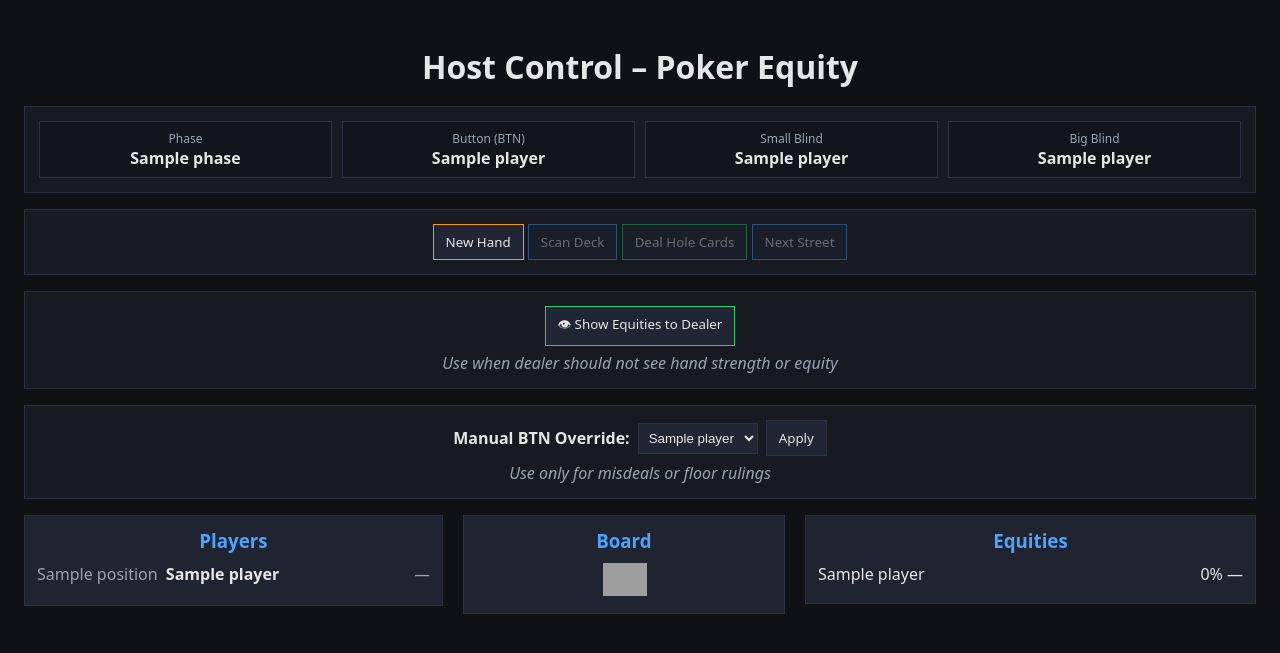
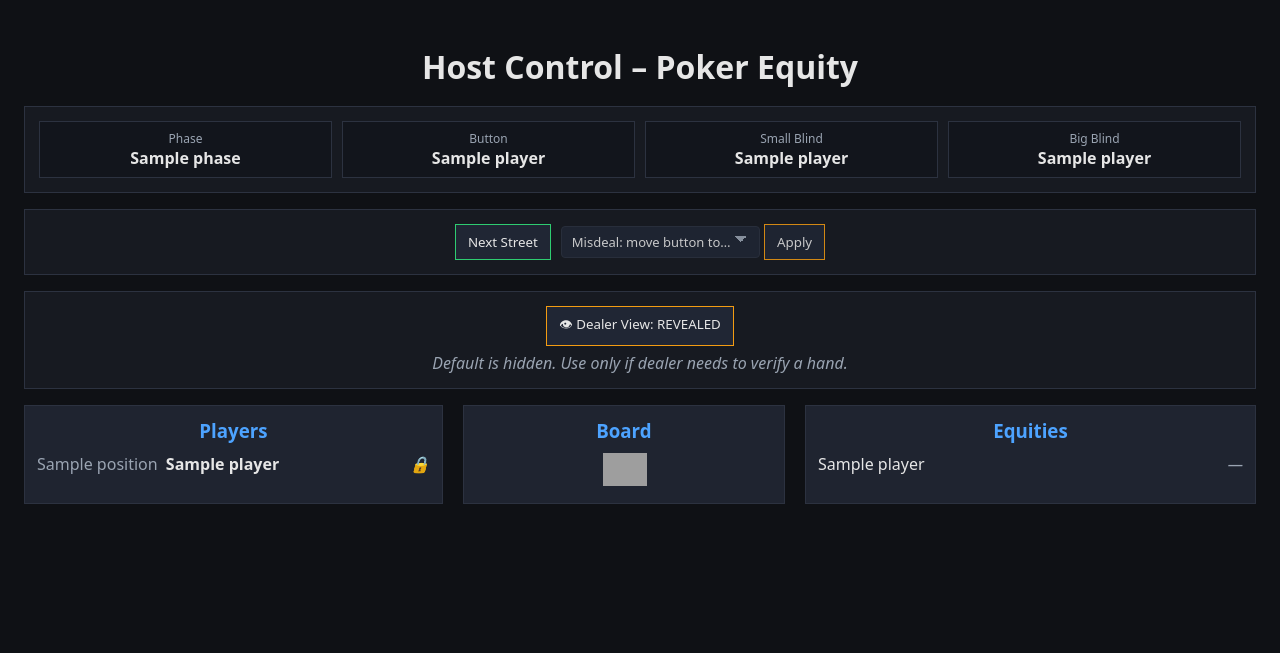
Before and after one commit to Plumpduck1/Poker-Equity-Server, a Flask app: template templates/host.html in a window 1280 px wide. Shown: the top 653 px of the page. Run offline with Flask 3, Linux system fonts and the light colour scheme; the template is opened without the code that fills it: most values are stand-ins (such as "Sample title", 1, 10 or a date in 2020); grey boxes are pictures that could not be loaded.

Commit message:
new game configurations + host ui simplification

```diff
--- a/app.py
+++ b/app.py
@@ -2,13 +2,30 @@ from flask import Flask, render_template, request, redirect
 import os
 import random
 import sqlite3
+
 from equity import calculate_equity_multi
+from treys import Evaluator, Card
 
 app = Flask(__name__)
 
-# -----------------------------
+# =============================
+# Info modes
+# =============================
+
+INFO_FULL = "FULL"
+INFO_EQUITY_ONLY = "EQUITY_ONLY"
+INFO_DELAYED = "DELAYED_EQUITY"
+
+PHASE_BACK = {
+    "PREFLOP": None,
+    "FLOP": "PREFLOP",
+    "TURN": "FLOP",
+    "RIVER": "TURN",
+}
+
+# =============================
 # Database
-# -----------------------------
+# =============================
 
 DB_PATH = "poker.db"
 
@@ -27,9 +44,9 @@ def init_db():
 
 init_db()
 
-# -----------------------------
-# Constants & Helpers
-# -----------------------------
+# =============================
+# Helpers
+# =============================
 
 RANKS = "23456789TJQKA"
 SUITS = "cdhs"
@@ -38,35 +55,25 @@ def fresh_deck():
     return [f"{r}{s}" for r in RANKS for s in SUITS]
 
 def get_positions(players, button_index):
-    mapping = {
-        0: "BTN",
-        1: "SB",
-        2: "BB",
-        3: "UTG",
-        4: "HJ",
-        5: "CO",
+    labels = ["BTN", "SB", "BB", "UTG", "HJ", "CO"]
+    return {
+        players[(button_index + i) % 6]: labels[i]
+        for i in range(6)
     }
-    pos_map = {}
-    n = len(players)
-    for offset, pos in mapping.items():
-        seat = (button_index + offset) % n
-        pos_map[players[seat]] = pos
-    return pos_map
 
-# -----------------------------
-# Global State
-# -----------------------------
+# =============================
+# Global state (single table MVP)
+# =============================
 
 game_state = None
 
-# -----------------------------
-# Deck / Dealing Logic (SIMULATED)
-# -----------------------------
+# =============================
+# Dealing (simulated)
+# =============================
 
 def scan_full_deck_sim():
-    deck = fresh_deck()
-    random.shuffle(deck)
-    game_state["deck"] = deck
+    game_state["deck"] = fresh_deck()
+    random.shuffle(game_state["deck"])
     game_state["deck_pointer"] = 0
     game_state["burned"] = []
 
@@ -84,9 +91,8 @@ def deal_hole_cards():
 
     for _ in range(2):
         for i in range(6):
-            seat = (start + i) % 6
-            player = game_state["players"][seat]
-            hands[player].append(scan_next_card())
+            p = game_state["players"][(start + i) % 6]
+            hands[p].append(scan_next_card())
 
     game_state["hands"] = hands
     game_state["phase"] = "PREFLOP"
@@ -106,29 +112,80 @@ def deal_river():
     game_state["board"].append(scan_next_card())
     game_state["phase"] = "RIVER"
 
-# -----------------------------
-# Game Initialisation
-# -----------------------------
+# =============================
+# Showdown (deterministic)
+# =============================
 
-def start_new_game(players, button_index):
+def resolve_showdown(game):
+    evaluator = Evaluator()
+    board = [Card.new(c) for c in game["board"]]
+
+    scores = {}
+    for p in game["players"]:
+        hole = [Card.new(c) for c in game["hands"][p]]
+        scores[p] = evaluator.evaluate(hole, board)
+
+    best = min(scores.values())
+    winners = [p for p, s in scores.items() if s == best]
+
+    share = 100.0 / len(winners)
+
+    game["display_equities"] = [
+        share if p in winners else 0.0
+        for p in game["players"]
+    ]
+
+    game["tie_probability"] = 100.0 if len(winners) > 1 else 0.0
+
+# =============================
+# Game init
+# =============================
+
+def start_new_game(players, button_index, info_mode, manual_button=False):
     return {
-        "hide_equity": False,
+        "info_mode": info_mode,
         "players": players,
         "button_index": button_index,
         "phase": "WAITING",
+        "manual_button": manual_button,
+
         "deck": [],
         "deck_pointer": 0,
         "burned": [],
+
         "hands": {},
         "board": [],
-        "equities": [0] * 6,
-        "hand_ranks": {p: "" for p in players},
+
+        # equity system
+        "equity_by_phase": {},
+        "display_equities": [0] * 6,
+        "display_hand_ranks": {},
         "tie_probability": 0,
+
+        # dealer privacy (HIDDEN by default)
+        "hide_equity": True,
     }
 
-# -----------------------------
+# =============================
+# Equity visibility resolver
+# =============================
+
+def resolve_display_info(game):
+    mode = game["info_mode"]
+    phase = game["phase"]
+
+    if mode in (INFO_FULL, INFO_EQUITY_ONLY):
+        return game["equity_by_phase"].get(phase)
+
+    if mode == INFO_DELAYED:
+        prev = PHASE_BACK.get(phase)
+        return game["equity_by_phase"].get(prev)
+
+    return None
+
+# =============================
 # Routes
-# -----------------------------
+# =============================
 
 @app.route("/host/config", methods=["GET", "POST"])
 def host_config():
@@ -137,11 +194,12 @@ def host_config():
     if request.method == "POST":
         players = request.form.getlist("players[]")
         button_index = int(request.form["button_index"])
+        info_mode = request.form.get("info_mode", INFO_DELAYED)
 
         if len(players) != 6 or any(p.strip() == "" for p in players):
             return "Must enter exactly 6 players", 400
 
-        game_state = start_new_game(players, button_index)
+        game_state = start_new_game(players, button_index, info_mode)
         return redirect("/host")
 
     return render_template("config.html")
@@ -153,147 +211,150 @@ def host_view():
     if game_state is None:
         return redirect("/host/config")
 
-    # -----------------------------
-    # RFID POST (from Pi)
-    # -----------------------------
-    if request.method == "POST" and request.form.get("uid"):
-        uid = request.form.get("uid")
+    # ---------- POST controls ----------
 
-        db = get_db()
-        row = db.execute(
-            "SELECT card FROM rfid_cards WHERE uid = ?",
-            (uid,)
-        ).fetchone()
-
-        if not row:
-            return "Unknown card UID", 400
-
-        card = row[0]
-        print(f"RFID scan: {uid} → {card}")
-
-        # Phase 1: acknowledge scan only
-        # Phase 2 will inject into game flow
-
-        return "OK", 200
-
-    # -----------------------------
-    # UI POST actions
-    # -----------------------------
     if request.method == "POST":
         action = request.form.get("action")
 
+        # ----- Dealer privacy -----
         if "toggle_privacy" in request.form:
             game_state["hide_equity"] = not game_state["hide_equity"]
             return redirect("/host")
 
-        if "set_btn" in request.form:
-            game_state["button_index"] = int(request.form["set_btn"])
+       # ----- MISDEAL / FORCE BUTTON -----
+        if "force_button" in request.form:
+            new_btn = int(request.form["force_button"])
+
+            game_state = start_new_game(
+                game_state["players"],
+                new_btn,
+                game_state["info_mode"],
+                manual_button=True,
+            )
+
+            scan_full_deck_sim()
+            deal_hole_cards()   # 👈 THIS is the key line
+
             return redirect("/host")
 
-        if action == "new_hand":
-            game_state = start_new_game(
-                game_state["players"],
-                (game_state["button_index"] - 1) % 6
-            )
-            return redirect("/host")
 
-        if action == "scan_deck" and game_state["phase"] == "WAITING":
-            scan_full_deck_sim()
-            return redirect("/host")
 
-        if action == "deal_hole" and game_state["phase"] == "WAITING":
-            deal_hole_cards()
-            return redirect("/host")
+        # ----- PRIMARY FLOW -----
+        if action == "advance":
 
-        if action == "next_street":
-            if game_state["phase"] == "PREFLOP":
+            if game_state["phase"] in ("WAITING", "SHOWDOWN"):
+
+                # decide whether to rotate button
+                if game_state.get("manual_button"):
+                    next_btn = game_state["button_index"]
+                else:
+                    next_btn = (game_state["button_index"] - 1) % 6
+
+                game_state = start_new_game(
+                    game_state["players"],
+                    next_btn,
+                    game_state["info_mode"],
+                    manual_button=False,  # reset after use
+                )
+
+                scan_full_deck_sim()
+                deal_hole_cards()   # -> PREFLOP
+
+
+            elif game_state["phase"] == "PREFLOP":
                 deal_flop()
+
             elif game_state["phase"] == "FLOP":
                 deal_turn()
+
             elif game_state["phase"] == "TURN":
                 deal_river()
+
+            elif game_state["phase"] == "RIVER":
+                game_state["phase"] = "SHOWDOWN"
+
             return redirect("/host")
 
         return redirect("/host")
 
-    # -----------------------------
-    # GET: Equity calculation
-    # -----------------------------
-    if game_state["phase"] in ("PREFLOP", "FLOP", "TURN", "RIVER"):
+
+
+    # ---------- GET: equity / showdown resolution ----------
+
+    phase = game_state["phase"]
+
+    # --- SHOWDOWN: deterministic result ---
+    if phase == "SHOWDOWN":
+        resolve_showdown(game_state)
+
+    # --- NORMAL STREETS: Monte Carlo ---
+    elif phase in ("PREFLOP", "FLOP", "TURN", "RIVER"):
         equities, tie_prob, hand_ranks = calculate_equity_multi(
             [game_state["hands"][p] for p in game_state["players"]],
             player_names=game_state["players"],
-            iterations=5000,
+            iterations=500,
             board_str=game_state["board"],
         )
 
-        game_state["equities"] = equities
-        game_state["hand_ranks"] = hand_ranks
-        game_state["tie_probability"] = tie_prob
+        # cache equity for this phase
+        game_state["equity_by_phase"][phase] = {
+            "equities": equities,
+            "hand_ranks": hand_ranks,
+            "tie_probability": tie_prob,
+        }
 
+        # resolve what is allowed to be shown
+        info = resolve_display_info(game_state)
+        if info:
+            game_state["display_equities"] = info["equities"]
+            game_state["display_hand_ranks"] = info["hand_ranks"]
+            game_state["tie_probability"] = info["tie_probability"]
+        else:
+            game_state["display_equities"] = [0] * 6
+            game_state["display_hand_ranks"] = {}
+            game_state["tie_probability"] = 0
+
+    # --- WAITING or any other state ---
+    else:
+        game_state["display_equities"] = [0] * 6
+        game_state["display_hand_ranks"] = {}
+        game_state["tie_probability"] = 0
+
+    # --- positions always safe ---
     positions = get_positions(
         game_state["players"],
         game_state["button_index"],
-    )
-
-    player_equity_pairs = list(
-        zip(game_state["players"], game_state["equities"])
     )
 
     return render_template(
         "host.html",
         game=game_state,
         positions=positions,
-        player_equity_pairs=player_equity_pairs,
     )
 
-@app.route("/api/register_card", methods=["POST"])
-def register_card():
-    data = request.get_json()
-    uid = data["uid"]
-    card = data["card"]
-
-    db = get_db()
-    db.execute(
-        "INSERT OR REPLACE INTO rfid_cards (uid, card) VALUES (?, ?)",
-        (uid, card)
-    )
-    db.commit()
-
-    return {"status": "registered", "uid": uid, "card": card}, 200
 
 @app.route("/")
 def audience_view():
     if game_state is None:
         return "Game not configured", 400
-
-    player_equity_pairs = list(
-        zip(game_state["players"], game_state["equities"])
-    )
-
-    return render_template(
-        "audience.html",
-        game=game_state,
-        player_equity_pairs=player_equity_pairs,
-    )
+    return render_template("audience.html", game=game_state)
 
 @app.route("/game_state")
 def game_state_json():
     if game_state is None:
         return {}, 400
-    return game_state
 
-@app.route("/_debug/db")
-def debug_db():
-    db = get_db()
-    rows = db.execute("SELECT * FROM rfid_cards").fetchall()
-    return {
-        "rfid_cards": rows
-    }
+    public = dict(game_state)
 
-# -----------------------------
+    if game_state["info_mode"] != INFO_FULL:
+        public["hands"] = {}
+        public["display_hand_ranks"] = {}
+
+    return public
+
+# =============================
 # Run
-# -----------------------------
+# =============================
 
 if __name__ == "__main__":
     port = int(os.environ.get("PORT", 5000))
--- a/templates/audience.html
+++ b/templates/audience.html
@@ -333,7 +333,8 @@ async function updateGame() {
         const maxEq = Math.max(...data.equities);
 
         data.players.forEach((p, i) => {
-            const pct = Math.round(data.equities[i]);
+            const pct = Math.round(data.display_equities?.[i] || 0);
+
             const leader = data.equities[i] === maxEq && maxEq > 0;
 
             const row = document.createElement("div");
--- a/templates/host.html
+++ b/templates/host.html
@@ -25,8 +25,6 @@ body {
     color: var(--text);
 }
 
-/* ---------- HEADERS ---------- */
-
 h1 {
     text-align: center;
     margin-bottom: 18px;
@@ -40,8 +38,6 @@ h3 {
     color: var(--accent);
 }
 
-/* ---------- LAYOUT ---------- */
-
 .panel {
     background: var(--panel);
     border: 1px solid var(--border);
@@ -53,7 +49,6 @@ h3 {
     display: grid;
     grid-template-columns: 1.3fr 1fr 1.4fr;
     gap: 20px;
-    align-items: start;
 }
 
 .column {
@@ -62,7 +57,7 @@ h3 {
     padding: 12px;
 }
 
-/* ---------- STATUS ---------- */
+/* STATUS */
 
 .status-grid {
     display: grid;
@@ -86,13 +81,13 @@ h3 {
     font-weight: 600;
 }
 
-/* ---------- CONTROLS ---------- */
+/* CONTROLS */
 
 .controls {
     display: flex;
-    flex-wrap: wrap;
     gap: 8px;
     justify-content: center;
+    flex-wrap: wrap;
 }
 
 button {
@@ -117,23 +112,7 @@ button:disabled {
 .success { border-color: var(--good); }
 .warning { border-color: var(--warn); }
 
-/* ---------- OVERRIDE ---------- */
-
-.override {
-    display: flex;
-    justify-content: center;
-    align-items: center;
-    gap: 8px;
-}
-
-select {
-    background: #202634;
-    color: var(--text);
-    border: 1px solid var(--border);
-    padding: 6px;
-}
-
-/* ---------- TABLE ---------- */
+/* TABLE */
 
 .player-row {
     display: flex;
@@ -152,8 +131,6 @@ select {
     margin-left: 2px;
 }
 
-/* ---------- EQUITY ---------- */
-
 .eq-row {
     display: flex;
     justify-content: space-between;
@@ -164,6 +141,55 @@ select {
     color: var(--muted);
     font-style: italic;
 }
+
+/* ---------- DROPDOWN (THEMED) ---------- */
+
+.override select {
+    background: #202634;
+    color: var(--text);
+    border: 1px solid var(--border);
+    padding: 6px 10px;
+    font-family: inherit;
+    font-size: 13px;
+    border-radius: 4px;
+    appearance: none;
+    -webkit-appearance: none;
+    -moz-appearance: none;
+    cursor: pointer;
+}
+
+/* arrow replacement */
+.override select {
+    background-image:
+        linear-gradient(45deg, transparent 50%, var(--muted) 50%),
+        linear-gradient(135deg, var(--muted) 50%, transparent 50%);
+    background-position:
+        calc(100% - 18px) calc(50% - 3px),
+        calc(100% - 12px) calc(50% - 3px);
+    background-size: 6px 6px, 6px 6px;
+    background-repeat: no-repeat;
+    padding-right: 28px;
+}
+
+.override select:focus {
+    outline: none;
+    border-color: var(--accent);
+}
+
+/* dropdown options (browser-limited but helps) */
+.override option {
+    background: #202634;
+    color: var(--text);
+}
+
+.override {
+    opacity: 0.85;
+}
+
+.override:hover {
+    opacity: 1;
+}
+
 </style>
 </head>
 
@@ -179,7 +205,7 @@ select {
             <div class="status-value">{{ game.phase }}</div>
         </div>
         <div class="status-box">
-            <div class="status-label">Button (BTN)</div>
+            <div class="status-label">Button</div>
             <div class="status-value">{{ game.players[game.button_index] }}</div>
         </div>
         <div class="status-box">
@@ -195,96 +221,83 @@ select {
 
 <!-- ================= CONTROLS ================= -->
 <div class="panel controls">
-    <form method="POST">
-        <button class="warning" name="action" value="new_hand">
+    <form method="POST" style="display:flex; gap:10px; align-items:center;">
+
+        <!-- PRIMARY ACTION -->
+        <button class="success" name="action" value="advance">
+            {% if game.phase in ["WAITING", "SHOWDOWN"] %}
                 New Hand
+            {% elif game.phase == "RIVER" %}
+                Showdown
+            {% else %}
+                Next Street
+            {% endif %}
         </button>
 
-        <button class="primary" name="action" value="scan_deck"
-            {% if game.phase != "WAITING" %}disabled{% endif %}>
-            Scan Deck
-        </button>
+        <!-- MISDEAL / BUTTON MOVE -->
+        <div class="override">
+            <select name="force_button">
+                <option disabled selected>Misdeal: move button to…</option>
+                {% for p in game.players %}
+                    <option value="{{ loop.index0 }}">
+                        {{ p }}
+                    </option>
+                {% endfor %}
+            </select>
+            <button class="warning">Apply</button>
+        </div>
 
-        <button class="success" name="action" value="deal_hole"
-            {% if game.phase != "WAITING" or not game.deck %}disabled{% endif %}>
-            Deal Hole Cards
-        </button>
-
-        <button class="primary" name="action" value="next_street"
-            {% if game.phase not in ["PREFLOP","FLOP","TURN"] %}disabled{% endif %}>
-            Next Street
-        </button>
     </form>
 </div>
+
+
 
 <!-- ================= DEALER PRIVACY ================= -->
 <div class="panel">
     <form method="POST" style="text-align:center;">
         <button name="toggle_privacy"
-                class="{% if game.hide_equity %}warning{% else %}success{% endif %}">
+            class="{% if game.hide_equity %}success{% else %}warning{% endif %}">
             {% if game.hide_equity %}
-                🔒 Dealer Privacy ON (Equities Hidden)
+                🔒 Dealer View: HIDDEN (default)
             {% else %}
-                👁 Show Equities to Dealer
+                👁 Dealer View: REVEALED
             {% endif %}
         </button>
     </form>
     <div class="muted" style="text-align:center; margin-top:6px;">
-        Use when dealer should not see hand strength or equity
-    </div>
-</div>
-
-
-<!-- ================= OVERRIDE ================= -->
-<div class="panel">
-    <form method="POST" class="override">
-        <strong>Manual BTN Override:</strong>
-        <select name="set_btn">
-            {% for p in game.players %}
-                <option value="{{ loop.index0 }}"
-                    {% if loop.index0 == game.button_index %}selected{% endif %}>
-                    {{ p }}
-                </option>
-            {% endfor %}
-        </select>
-        <button>Apply</button>
-    </form>
-    <div class="muted" style="text-align:center; margin-top:6px;">
-        Use only for misdeals or floor rulings
+        Default is hidden. Use only if dealer needs to verify a hand.
     </div>
 </div>
 
 <!-- ================= TABLE ================= -->
 <div class="container">
 
-    <!-- Players -->
+<!-- PLAYERS -->
 <div class="column">
     <h3>Players</h3>
-        {% for player, eq in player_equity_pairs %}
+    {% for player in game.players %}
         <div class="player-row">
             <div>
                 <span class="player-pos">{{ positions[player] }}</span>
                 <strong>{{ player }}</strong>
             </div>
+
             <span class="cards">
-                    {% if game.hide_equity %}
-                        <span class="muted">🔒</span>
-                    {% else %}
-                        {% if game.hands.get(player) %}
+                {% if game.info_mode == "FULL"
+                      and not game.hide_equity
+                      and game.hands.get(player) %}
                     {% for c in game.hands[player] %}
                         <img src="{{ url_for('static', filename='cards/' ~ c ~ '.png') }}">
                     {% endfor %}
                 {% else %}
-                            <span class="muted">—</span>
-                        {% endif %}
+                    <span class="muted">🔒</span>
                 {% endif %}
             </span>
-
         </div>
     {% endfor %}
 </div>
 
-    <!-- Board -->
+<!-- BOARD -->
 <div class="column">
     <h3>Board</h3>
     <div class="cards" style="text-align:center;">
@@ -297,22 +310,22 @@ select {
     </div>
 </div>
 
-    <!-- Equities -->
+<!-- EQUITIES -->
 <div class="column">
     <h3>Equities</h3>
 
-    {% if game.hide_equity %}
-        <div class="muted" style="text-align:center; padding:12px;">
-            🔒 Hidden from dealer
-        </div>
+    {% if game.phase == "WAITING" %}
+        <div class="muted" style="text-align:center;">—</div>
     {% else %}
-        {% for player, eq in player_equity_pairs %}
+        {% for player in game.players %}
             <div class="eq-row">
                 <div>{{ player }}</div>
                 <div>
-                    {% if game.phase != "WAITING" %}
-                        {{ (eq or 0)|round(1) }}% — {{ game.hand_ranks.get(player, "") }}
-
+                    {% if game.display_equities %}
+                        {{ (game.display_equities[loop.index0] or 0)|round(1) }}%
+                        {% if game.info_mode == "FULL" and game.phase == "SHOWDOWN" %}
+                            — {{ game.display_hand_ranks.get(player, "") }}
+                        {% endif %}
                     {% else %}
                         <span class="muted">—</span>
                     {% endif %}
@@ -322,7 +335,6 @@ select {
     {% endif %}
 </div>
 
-
 </div>
 
 </body>
```
Also changed, not shown: templates/config.html (+88 -10 lines), poker.db (added). Lines whose indentation alone changed are shown as unchanged.
